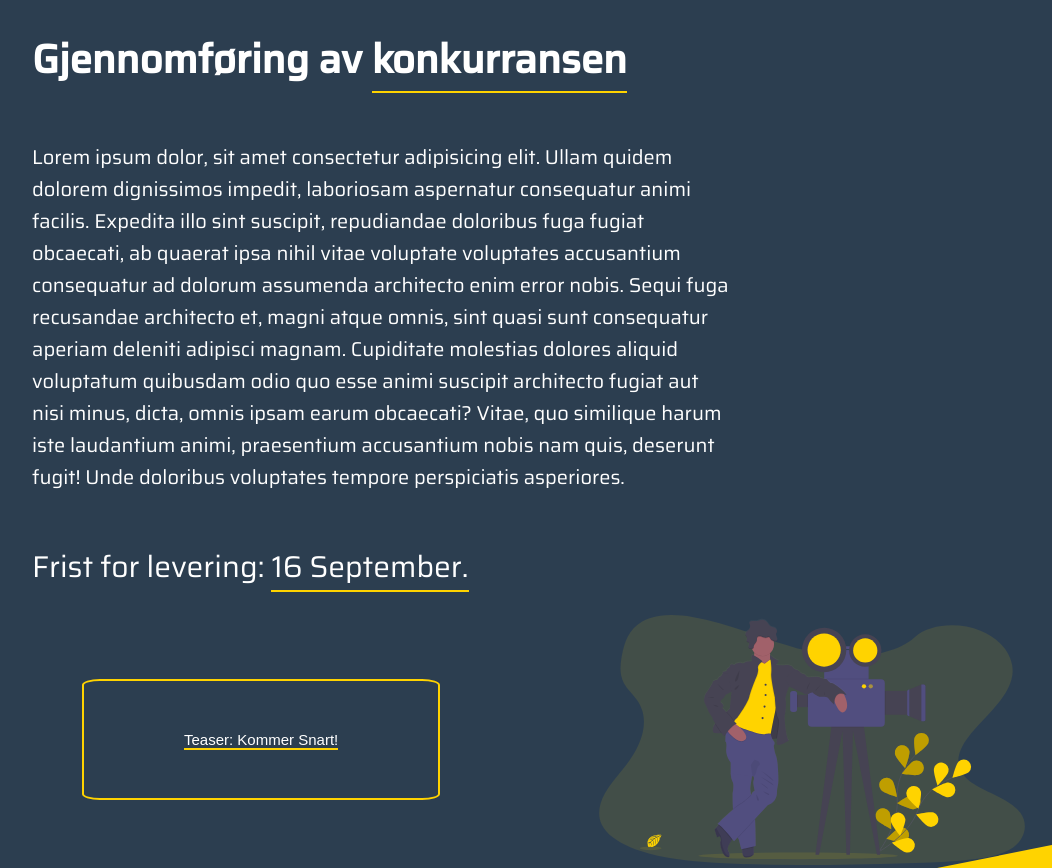
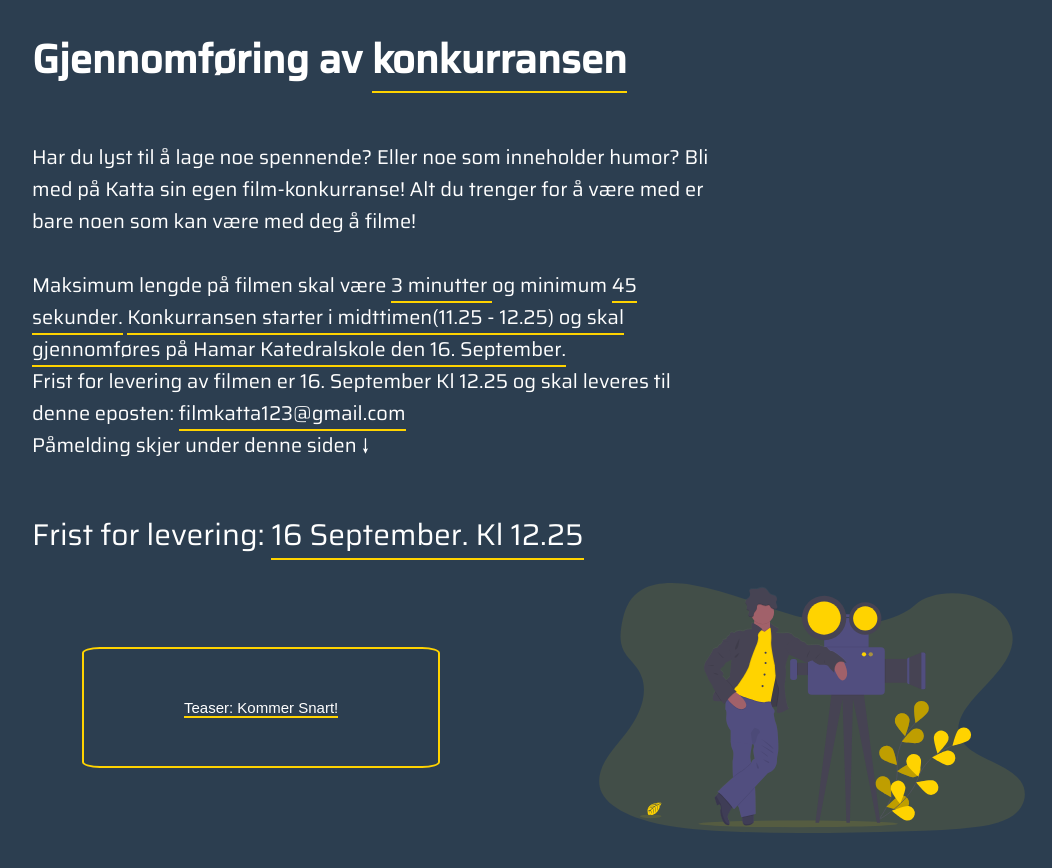
Before and after one commit to VictorH04/Katta-FilmSite, a website: page index.html in a window 1280 px wide. Shown: the part 1416-2284 px from the top of the page, without its empty margins (18-1070 px from the left). Drawn offline with Linux system fonts and the light colour scheme.

Commit message:
Added some relevant information and working more and more with the responsiveness

```diff
--- a/SASS/base/_layout.scss
+++ b/SASS/base/_layout.scss
@@ -57,6 +57,7 @@
 
 	@media screen and (max-width: $bp-medium) {
 		height: 100vh;
+		text-align: center;
 		display: flex;
 		flex-direction: column;
 		justify-content: center;
@@ -123,15 +124,15 @@
 	}
 
 	@media screen and (min-width: $bp-large) {
-		height: 100vh;
+		height: 110vh;
 	}
 
 	@media screen and (max-width: $bp-medium) {
-		height: 100vh;
+		height: 120vh;
 	}
 
 	@media screen and (max-width: $bp-small) {
-		height: 60vh;
+		height: 70vh;
 	}
 
 	// @media screen and (max-width: $bp-smallest) {
@@ -139,11 +140,11 @@
 	// }
 
 	@media screen and (max-width: 440px) {
-		height: 60vh;
+		height: 72.5vh;
 	}
 
 	@media screen and (max-width: $bp-phone) {
-		height: 70vh;
+		height: 85vh;
 	}
 
 	&--title {
@@ -189,7 +190,7 @@
 	}
 
 	&--text {
-		display: flex;
+		// display: flex;
 		justify-content: flex-start;
 		padding: 2.5rem 5rem;
 
@@ -214,6 +215,12 @@
 			font-size: 3rem;
 			max-width: none;
 			text-align: center;
+		}
+
+		&_underline {
+			border-bottom: var(--border-bottom-2);
+			text-decoration: none;
+			color: #fff;
 		}
 	}
 
--- a/index.html
+++ b/index.html
@@ -43,16 +43,15 @@
 
         <h1 class="section_body--title">Gjennomføring av <span class="section_body--underline">konkurransen</span></h1>
 
-        <p class="section_body--text">Lorem ipsum dolor, sit amet consectetur adipisicing elit. Ullam quidem dolorem
-            dignissimos impedit, laboriosam aspernatur consequatur animi facilis. Expedita illo sint suscipit,
-            repudiandae doloribus fuga fugiat obcaecati, ab quaerat ipsa nihil vitae voluptate voluptates accusantium
-            consequatur ad dolorum assumenda architecto enim error nobis. Sequi fuga recusandae architecto et, magni
-            atque omnis, sint quasi sunt consequatur aperiam deleniti adipisci magnam. Cupiditate molestias dolores
-            aliquid voluptatum quibusdam odio quo esse animi suscipit architecto fugiat aut nisi minus, dicta, omnis
-            ipsam earum obcaecati? Vitae, quo similique harum iste laudantium animi, praesentium accusantium nobis nam
-            quis, deserunt fugit! Unde doloribus voluptates tempore perspiciatis asperiores.</p>
+        <p class="section_body--text">Har du lyst til å lage noe spennende? Eller noe som inneholder humor? Bli med på Katta sin egen film-konkurranse!
+            Alt du trenger for å være med er bare noen som kan være med deg å filme! <br> <br> Maksimum lengde på filmen skal være <span class="section_body--text_underline"> 3 minutter </span> og minimum <span class="section_body--text_underline"> 45 sekunder.</span>
+             <span class="section_body--text_underline">  Konkurransen starter i midttimen(11.25 - 12.25) og skal gjennomføres på Hamar Katedralskole den 16. September. </span> <br> Frist for levering av filmen er 16. September Kl 12.25 og skal leveres til denne eposten: <a href="mailto: filmkatta123@gmail.com " class="section_body--text_underline"> filmkatta123@gmail.com </a>
 
-        <p class="section_body--frist"> Frist for levering: <span class="section_body--frist_underline">16 September. </span> </p>
+
+            <br> Påmelding skjer under denne siden 	&darr;
+        </p>
+
+        <p class="section_body--frist"> Frist for levering: <span class="section_body--frist_underline">16 September. Kl 12.25 </span> </p>
 
         <div class="section_body--videowrapper">
 
@@ -123,8 +122,8 @@
             <h1 class="footer_namewrapper--name">Laget av <a class="footer_namewrapper--name-underline"
                     href="https://github.com/VictorH04">Victor N. Hristov </a></h1>
 
-            <h2 class="footer_namewrapper--contact">Kontakt oss på: <span
-                    class="footer_namewrapper--contact-underline">filmkatta123@gmail.com</span> </h2>
+            <h2 class="footer_namewrapper--contact">Kontakt oss på: <a href="mailto: filmkatta123@gmail.com "
+                    class="footer_namewrapper--contact-underline">filmkatta123@gmail.com</a> </h2>
 
         </div>
 
```
Also changed, not shown: CSS/style.css.
